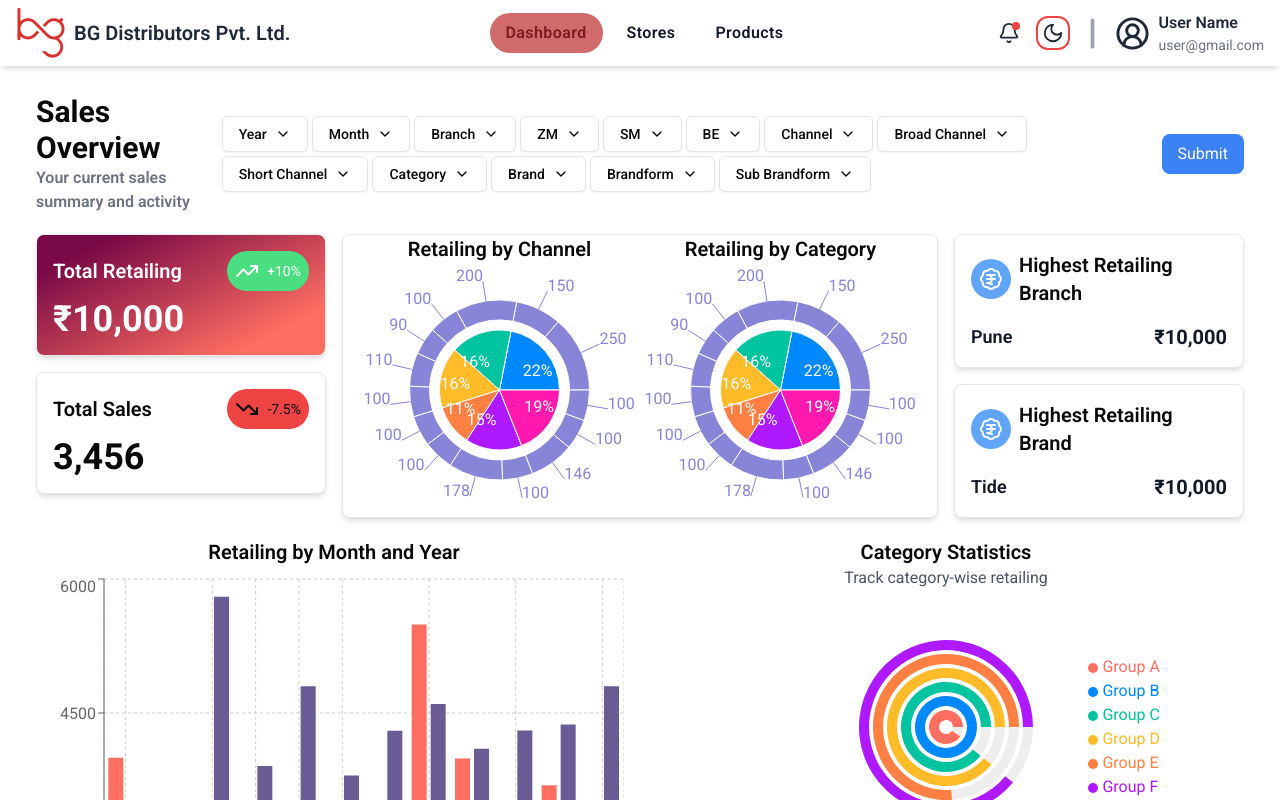
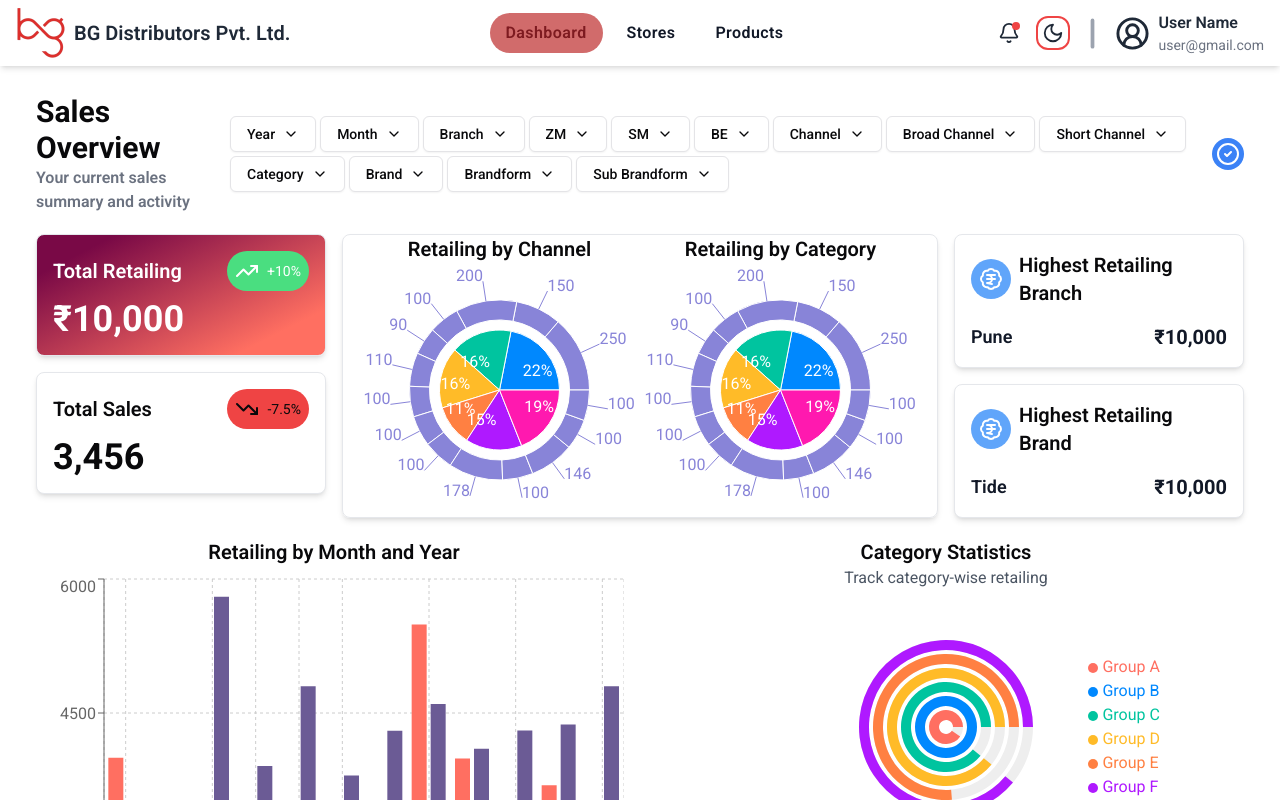
Before and after one commit to ManmohanKhandelwal/salesProject, a Next.js app in the folder frontend/: page / in a window 1280 px wide. Shown: the top 800 px of the page. Built offline with nearby package versions, Linux system fonts and the light colour scheme.

Commit message:
Submit button UI updated asOn 6/2/25 by NS

```diff
--- a/frontend/components/Header.jsx
+++ b/frontend/components/Header.jsx
@@ -115,6 +115,7 @@ import {
 import FilterDropdown from "./FilterDropdown";
 import DateRangeFilter from "./DateRangeFilter";
 import { useState } from "react";
+import { CircleCheck } from "lucide-react";
 
 // Define all filters dynamically
 const filtersToShow = [
@@ -145,7 +146,7 @@ const filtersToShow = [
   },
 ];
 
-const Header = ({SetDashboarddata}) => {
+const Header = ({ SetDashboarddata }) => {
   // Stores selected values for each dropdown
   const [selectedFilters, setSelectedFilters] = useState({
     //initial Filters
@@ -183,10 +184,10 @@ const Header = ({SetDashboarddata}) => {
 
       {/* SUBMIT BUTTON */}
       <button
-        className="bg-blue-500 text-white px-4 py-2 rounded-lg"
+        className="bg-blue-500 text-white rounded-full p-1"
         onClick={submitForm}
       >
-        Submit
+        <CircleCheck />
       </button>
     </div>
   );
```
